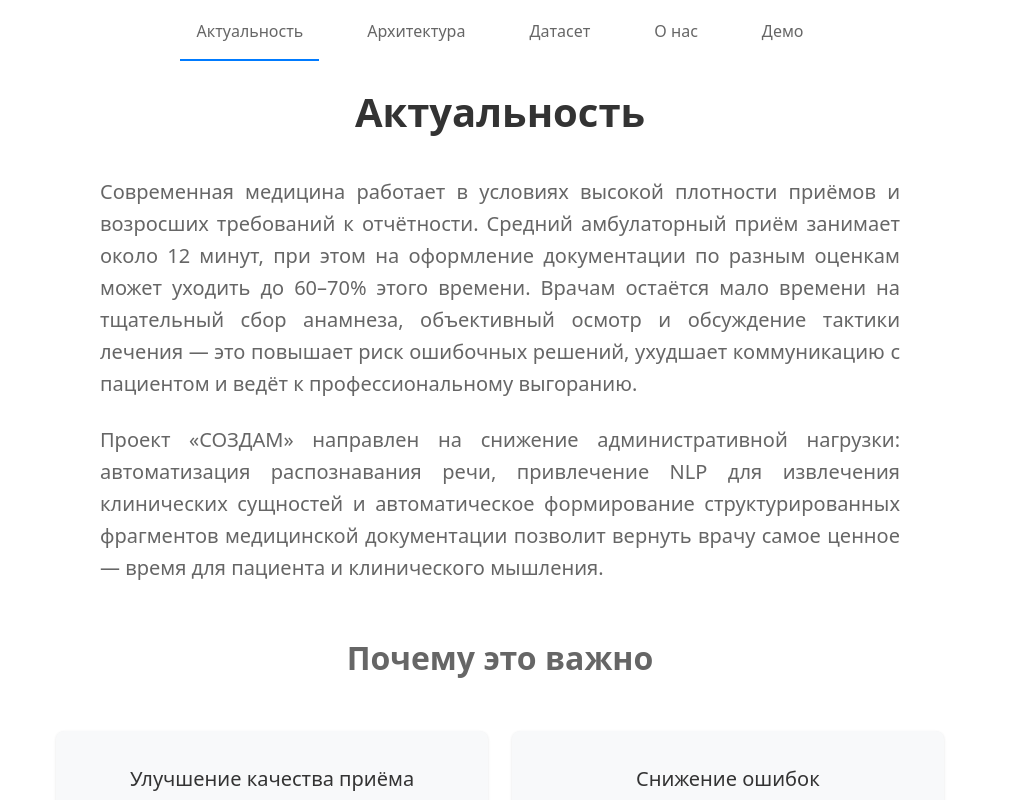
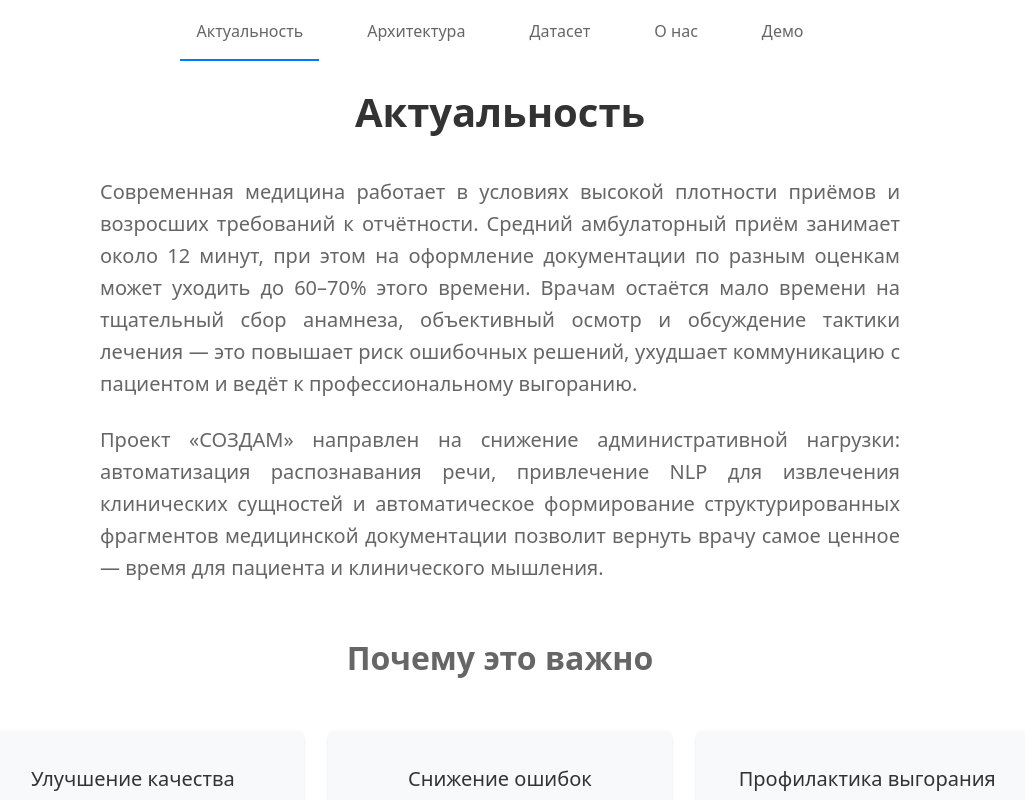
Before and after one commit to daniilmiagkov/sozdam-landing, a Vue app: page /#relevance in a window 1280 px wide. Shown: the top 800 px of the page, without its empty margins (140-1165 px from the left). Built offline with nearby package versions, Linux system fonts and the light colour scheme.

Commit message:
change styles for card in team

```diff
--- a/src/App.vue
+++ b/src/App.vue
@@ -57,7 +57,7 @@ onMounted(() => {
 }
 
 .main {
-  max-width: 1000px;
+  max-width: 1200px;
   margin: 0 auto;
 }
 </style>
--- a/src/components/sections/Team.vue
+++ b/src/components/sections/Team.vue
@@ -117,13 +117,13 @@ const projectQR = [
 }
 
 .container {
-  max-width: 1000px;
+  max-width: 1200px;
   margin: var(--space-xl) auto;
   display: grid;
   grid-template-columns: repeat(3, 1fr);
-  gap: var(--space-md);
+  gap: var(--space-xl);
 
-  @media (max-width: 900px) {
+  @media (max-width: 960px) {
     grid-template-columns: repeat(2, 1fr);
     padding: 0 var(--space-md);
   }
```
